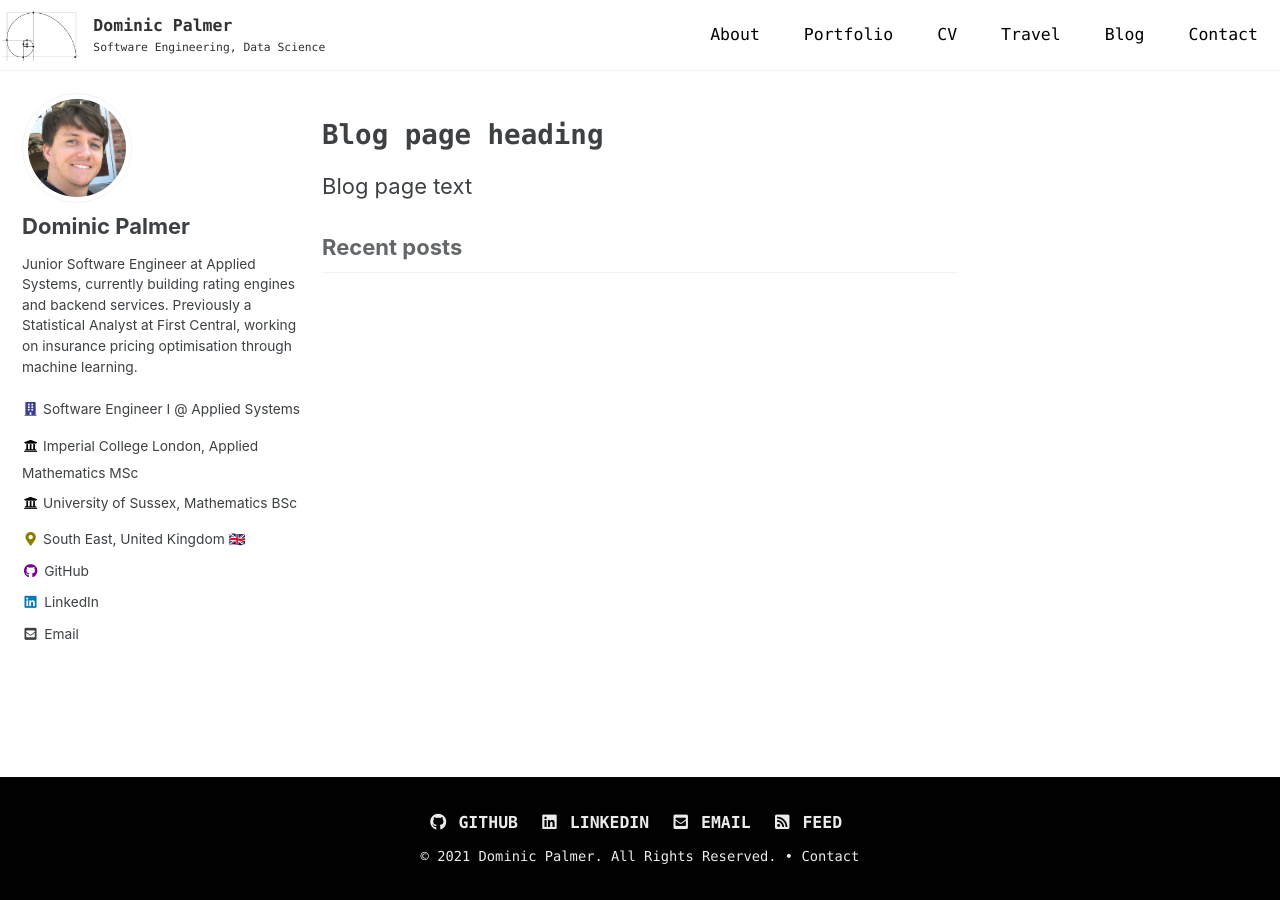
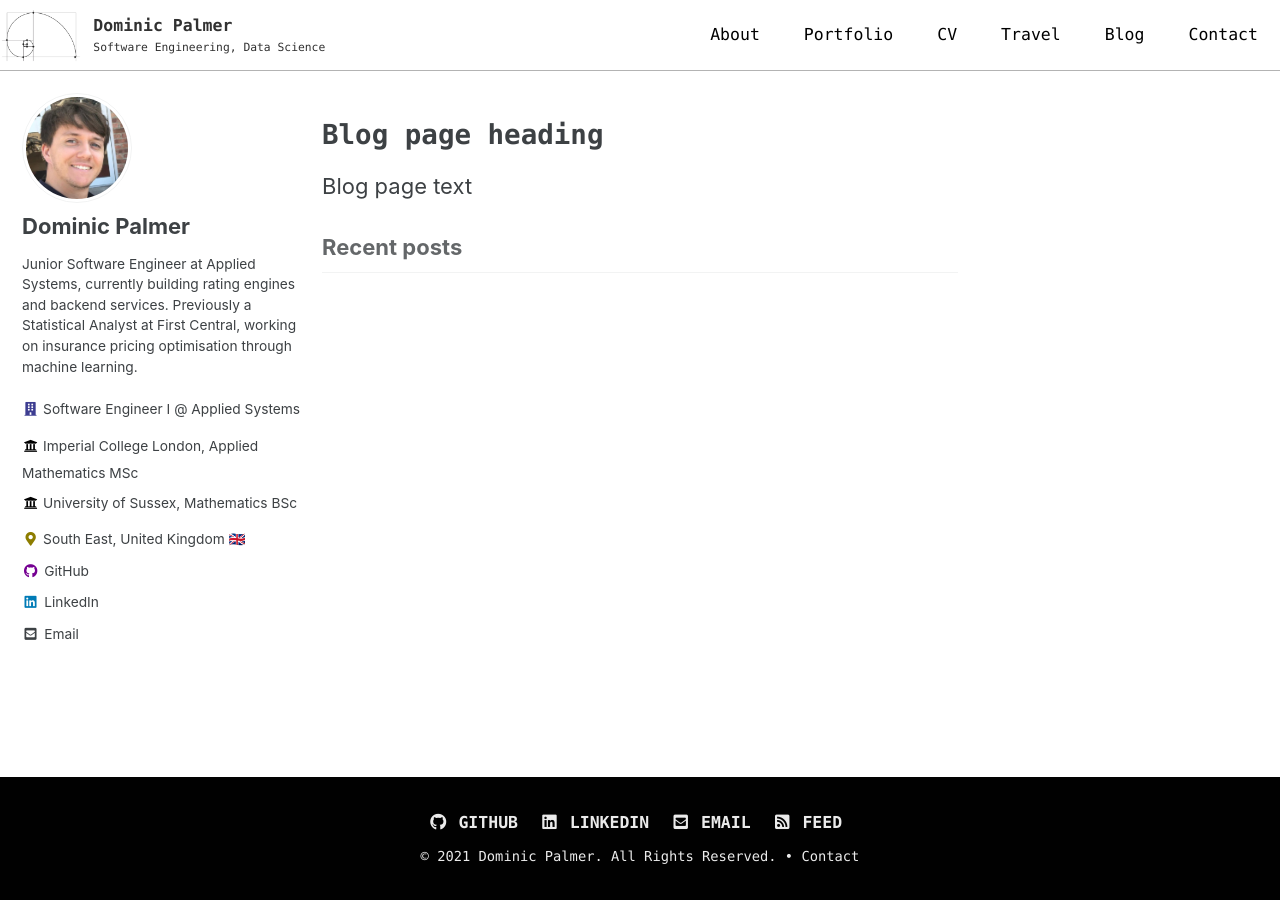
Before and after one commit to dominicpalmer/dominicpalmer.org, a Jekyll site: the page built from _pages/blog.md, in a window 1280 px wide. Built offline with Jekyll 4.4.1, drawn with Linux system fonts in a browser that asks for light colours; cached includes are drawn as plain includes; emoji names are drawn with the system emoji font.

Commit message:
Various styling fixes

```diff
--- a/_sass/minimal-mistakes/_masthead.scss
+++ b/_sass/minimal-mistakes/_masthead.scss
@@ -4,7 +4,7 @@
 
    .masthead {
     position: relative;
-    border-bottom: 1px solid $border-color;
+    border-bottom: 1px solid rgb(179, 179, 179);
     z-index: 20;
 
     &__inner-wrap {
--- a/_sass/minimal-mistakes/_navigation.scss
+++ b/_sass/minimal-mistakes/_navigation.scss
@@ -588,3 +588,11 @@
 .navicon:after {
   background: $masthead-black !important;
 }
+
+.greedy-nav {
+  z-index: 5;
+}
+
+.greedy-nav__toggle {
+  outline: none !important;
+}
--- a/_sass/minimal-mistakes/_sidebar.scss
+++ b/_sass/minimal-mistakes/_sidebar.scss
@@ -129,8 +129,8 @@
     border-radius: 50%;
 
     @include breakpoint($large) {
-      padding: 5px;
-      border: 1px solid $border-color;
+      padding: 3px;
+      border: 0.5px solid $border-color;
     }
   }
 }
@@ -182,7 +182,7 @@
   display: table-cell;
   vertical-align: middle;
   font-family: $sans-serif;
-  z-index: 20;
+  z-index: 10;
   cursor: pointer;
 
   li:last-child {
--- a/_sass/minimal-mistakes/_utilities.scss
+++ b/_sass/minimal-mistakes/_utilities.scss
@@ -334,7 +334,7 @@
   position: relative;
   width: $navicon-width;
   height: $navicon-height;
-  background: $primary-color;
+  background: $masthead-black;
   margin: auto;
   -webkit-transition: 0.3s;
   transition: 0.3s;
@@ -404,7 +404,6 @@
 
   &.close {
     &:before {
-      opacity: 0.9;
       -webkit-transition: $global-transition;
       transition: $global-transition;
       pointer-events: auto;
--- a/assets/css/main.scss
+++ b/assets/css/main.scss
@@ -7,15 +7,15 @@
 }
 
 .splash-btn-github:hover {
-    color: rgb(117, 0, 146);
+    color: rgb(225, 103, 255);
 }
 
 .splash-btn-linkedin:hover {
-    color: #007bb6;
+    color: #00adfd;
 }
 
 .splash-btn-email:hover {
-    color: rgb(151, 151, 151);
+    color: rgb(150, 233, 201);
 }
 
 .greedy-nav .visible-links a:before {
```
